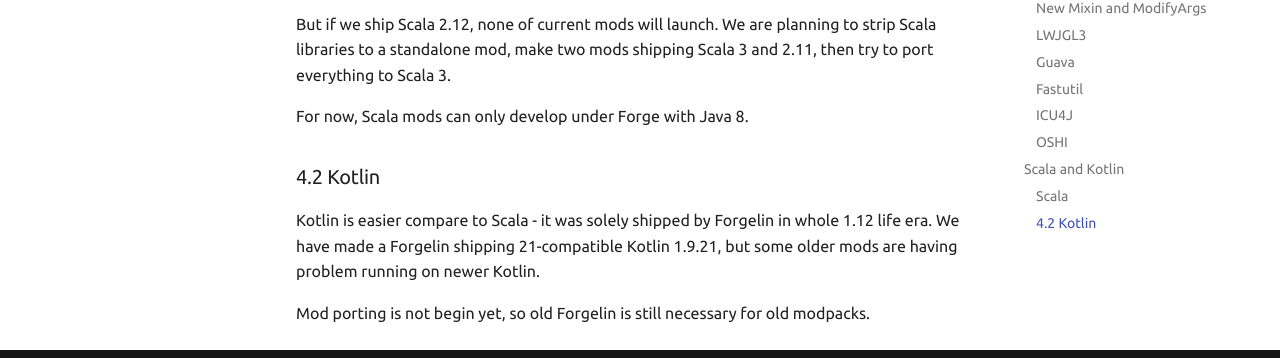
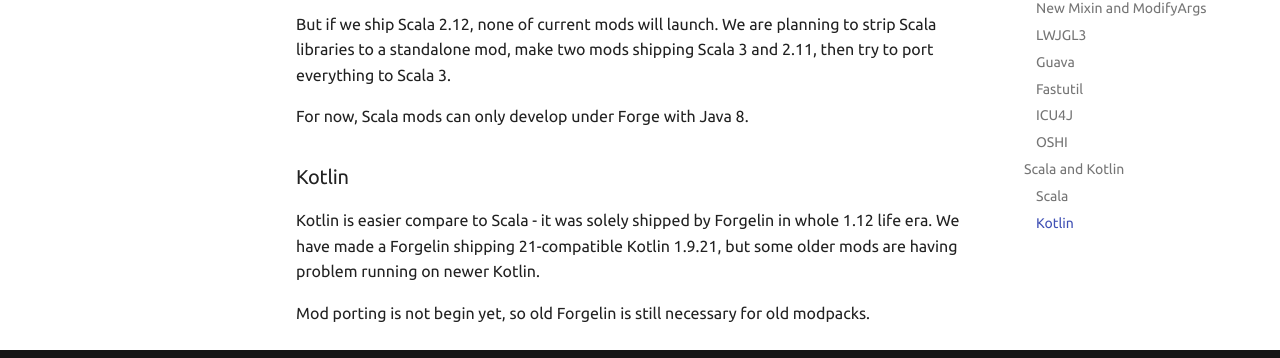
Before and after one commit to CleanroomMC/Encyclopedia, an MkDocs documentation site: the page built from docs/cleanroom-mod-development/porting-from-forge.md, in a window 1280 px wide and 900 px high, scrolled down 3407 px. Shown: the part 505-863 px from the top of the window. Built offline with MkDocs 1.6.1 and Material for MkDocs 9.7.7, drawn with Linux system fonts in a browser that asks for light colours; comment, search, counter and statistics services are not loaded.

Commit message:
Fixed subheading typo

```diff
--- a/docs/cleanroom-mod-development/porting-from-forge.md
+++ b/docs/cleanroom-mod-development/porting-from-forge.md
@@ -110,7 +110,7 @@
 
 For now, Scala mods can only develop under Forge with Java 8.
 
-### 4.2 Kotlin
+### Kotlin
 Kotlin is easier compare to Scala - it was solely shipped by Forgelin in whole 1.12 life era. We have made a Forgelin shipping 21-compatible Kotlin 1.9.21, but some older mods are having problem running on newer Kotlin.
 
 Mod porting is not begin yet, so old Forgelin is still necessary for old modpacks.
```
